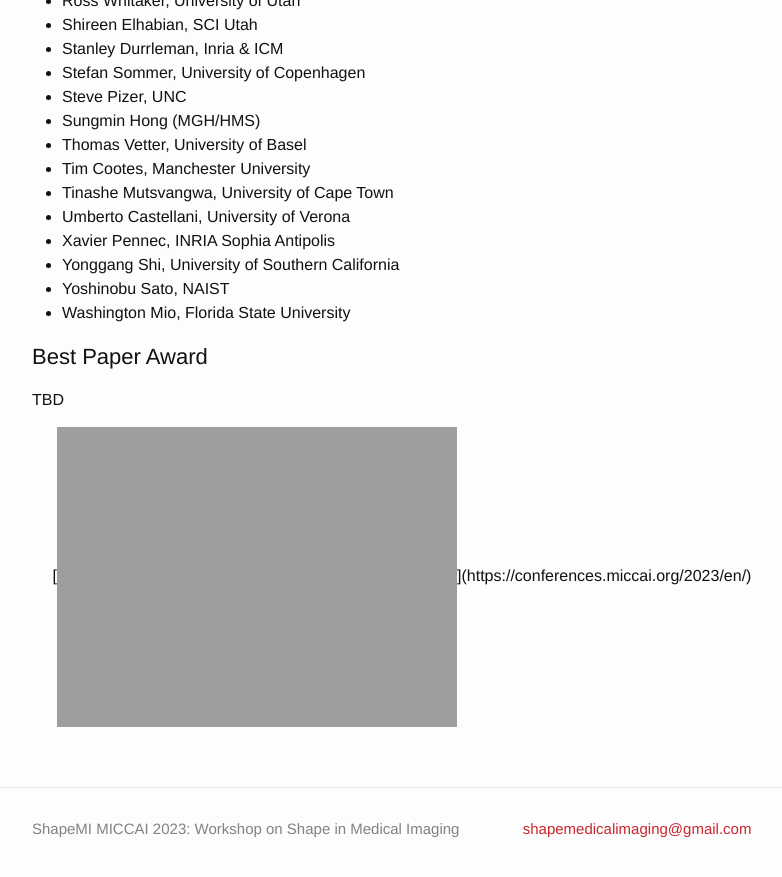
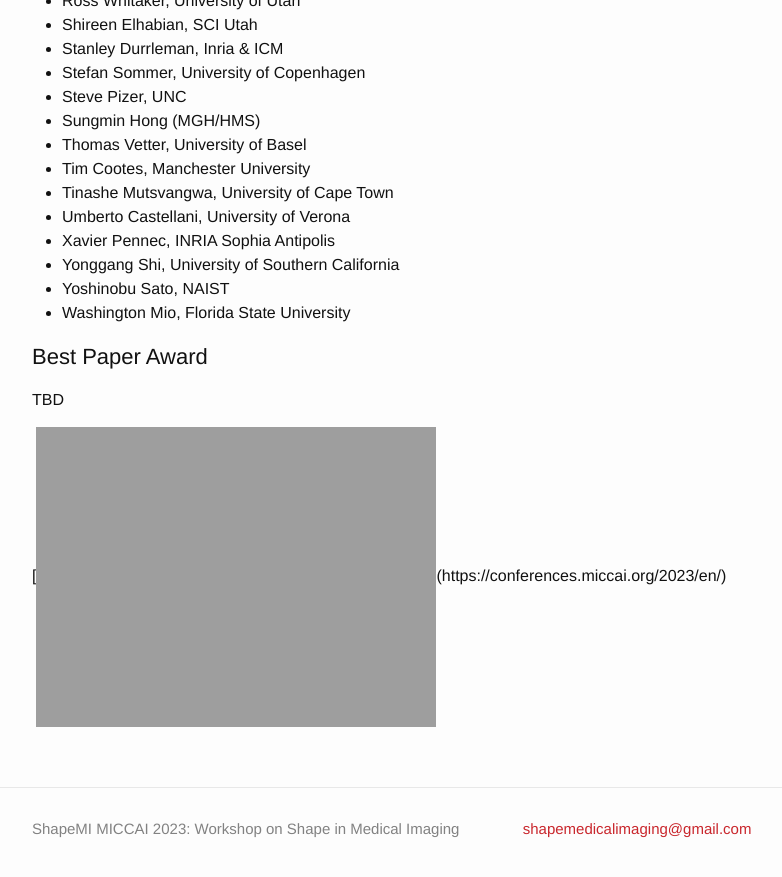
Before and after one commit to shapemi/shapemi.github.io, a Jekyll site: the page built from index.md, in a window 1280 px wide and 900 px high, scrolled down 2119 px. Shown: the top 877 px of the window, without its empty margins (238-1020 px from the left). Built offline with Jekyll 4.4.1, drawn with Linux system fonts in a browser that asks for light colours; our own code applies the rules of GitHub Pages for plain Markdown files.

Commit message:
Update index.md

```diff
--- a/index.md
+++ b/index.md
@@ -69,6 +69,5 @@ This workshop targets theoretical contributions as well as exciting applications
 
 TBD
 
-<p align="center">
-[<img src="[http://www.google.com.au/images/nav_logo7.png](https://github.com/shapemi/shapemi.github.io/blob/main/images/miccai2023-logo.png)">](https://conferences.miccai.org/2023/en/)
-</p>
+
+[<img src="[http://www.google.com.au/images/nav_logo7.png](https://github.com/shapemi/shapemi.github.io/blob/main/images/miccai2023-logo.png)">(https://conferences.miccai.org/2023/en/)
```
